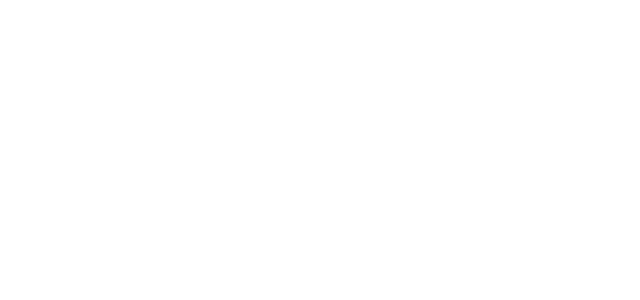
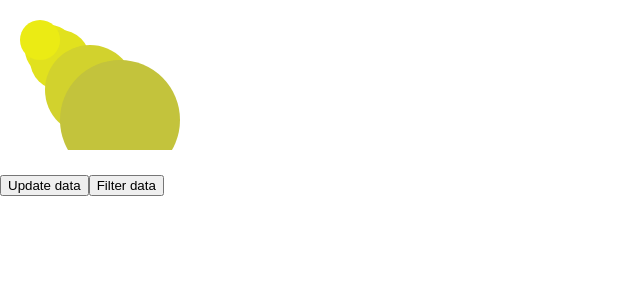
Before and after one commit to akhil9tiet/d3-react-hooks, a React (Create React App) app: page / in a window 1280 px wide. Shown: the top 300 px of the page, without its empty margins (0-640 px from the left). Built offline with nearby package versions, Linux system fonts and the light colour scheme.

Commit message:
feat: add basic circle example

```diff
--- a/src/App.js
+++ b/src/App.js
@@ -1,11 +1,37 @@
-import React from 'react';
+import React, { useRef, useEffect, useState } from 'react';
+import { rgb, select } from 'd3';
 
 function App() {
-  return (
-    <div className="App">
-
-    </div>
-  );
+	const [data, setData] = useState([25, 30, 45, 60, 20]);
+	const svgRef = useRef();
+	useEffect(() => {
+		const svg = select(svgRef.current);
+		svg.selectAll('circle')
+			.data(data)
+			// .join(
+			// 	(enter) =>
+			// 		enter
+			// 			.append('circle')
+			// 			.attr('class', 'new')
+			// 			.style('fill', (val) => rgb(255 - val, 255 - val, val)),
+			// 	(update) => update.attr('class', 'updated'),
+			// 	(exit) => exit.remove()
+			// )
+			.join('circle')
+			.attr('r', (val) => val)
+			.attr('cx', (val) => val * 2)
+			.attr('cy', (val) => val * 2)
+			.style('fill', (val) => rgb(255 - val, 255 - val, val));
+	}, [data]);
+	return (
+		<React.Fragment>
+			<svg ref={svgRef}></svg>
+			<br />
+			<br />
+			<button onClick={() => setData(data.map((val) => val + 5))}>Update data</button>
+			<button onClick={() => setData(data.filter((val) => val < 35))}>Filter data</button>
+		</React.Fragment>
+	);
 }
 
 export default App;
```
Also changed, not shown: package.json (+12 -3 lines), 1 other file (tests, documents, lock files or other folders).
